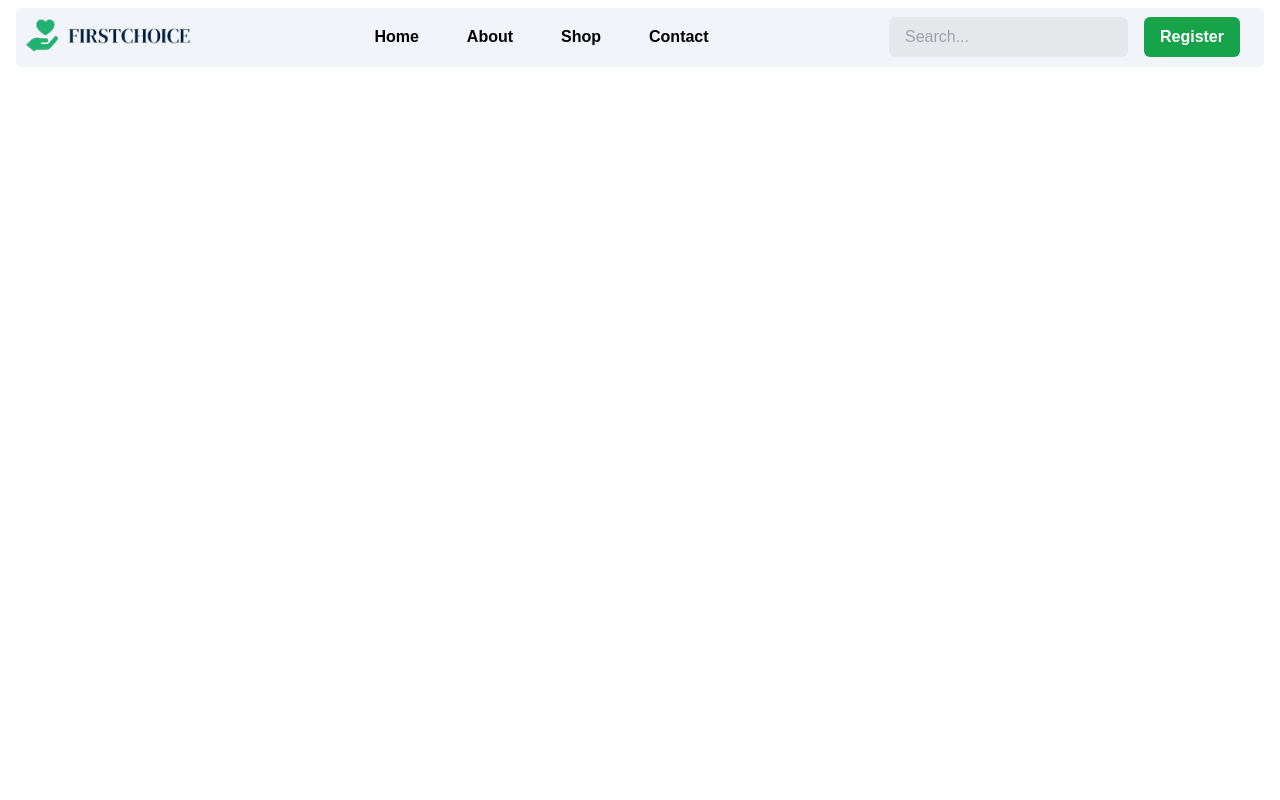
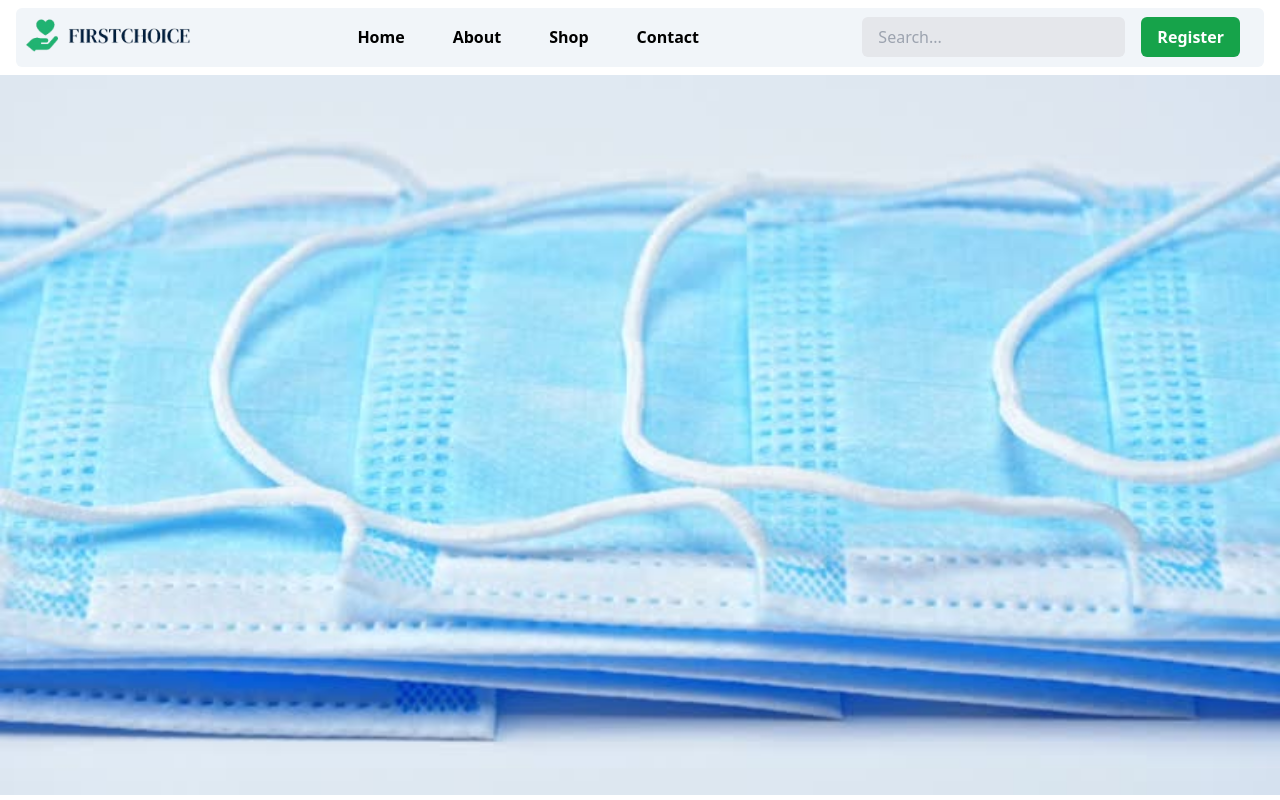
Before and after one commit to RAJ-Git18/pharmalife, a Next.js app: page / in a window 1280 px wide. Built offline with nearby package versions, Linux system fonts and the light colour scheme.

Commit message:
changed navbar

```diff
--- a/app/globals.css
+++ b/app/globals.css
@@ -2,23 +2,44 @@
 @tailwind components;
 @tailwind utilities;
 
-:root {
-  --background: #ffffff;
-  --foreground: #171717;
+
+/* for the scroll bar */
+/* Apply a custom scrollbar to the entire page */
+::-webkit-scrollbar {
+  width: 10px;
+  /* Width of the scrollbar */
+  height: 10px;
+  /* Height of horizontal scrollbar */
 }
 
-@media (prefers-color-scheme: dark) {
-  :root {
-    --background: #0a0a0a;
-    --foreground: #ededed;
-  }
+::-webkit-scrollbar-track {
+  background: #f1f1f1;
+  /* Light background for the track */
+  border-radius: 10px;
 }
 
-body {
-  color: var(--foreground);
-  background: var(--background);
-  font-family: Arial, Helvetica, sans-serif;
+::-webkit-scrollbar-thumb {
+  background: #888;
+  /* Color of the scrollbar thumb */
+  border-radius: 10px;
+  transition: background-color 0.3s ease;
 }
+
+::-webkit-scrollbar-thumb:hover {
+  background: #555;
+  /* Darker color when hovered */
+}
+
+::-webkit-scrollbar-corner {
+  background: #f1f1f1;
+  /* Color of the bottom right corner */
+}
+
+/* Smooth scrolling */
+html {
+  scroll-behavior: smooth;
+}
+
 .embla {
   overflow: hidden;
 }
@@ -29,3 +50,9 @@ body {
   flex: 0 0 100%;
   min-width: 0;
 }
+
+.embla__img {
+  width: 100%;
+  height: auto;
+  object-fit: cover;
+}
--- a/app/layout.tsx
+++ b/app/layout.tsx
@@ -1,6 +1,7 @@
 import type { Metadata } from "next";
 import "./globals.css"
 import Navbar from "@/components/Navbar";
+import { Slider } from "@/components/ui/carousel";
 
 export const metadata: Metadata = {
   title: "Create Next App",
@@ -15,6 +16,7 @@ export default function RootLayout({
   return (
     <html lang="en">
       <Navbar />
+      <Slider/>
       <body>
         {children}
       </body>
```
